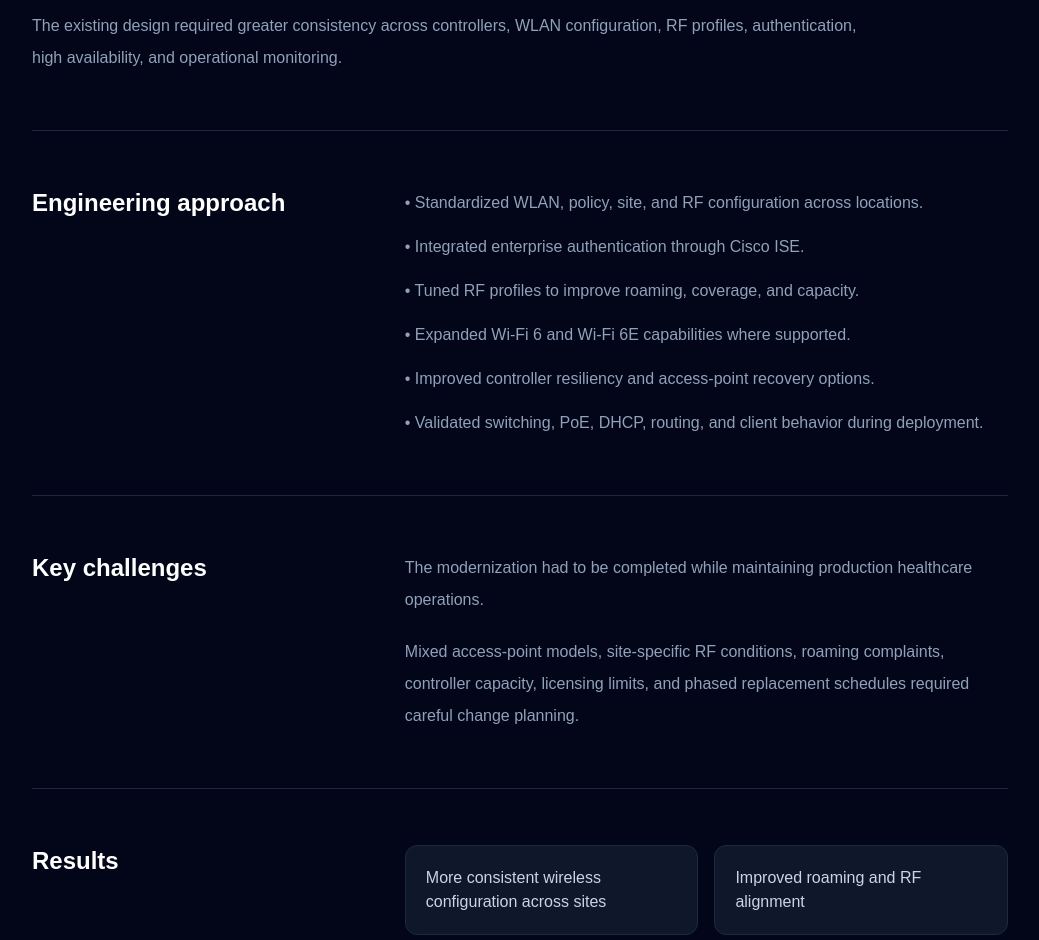
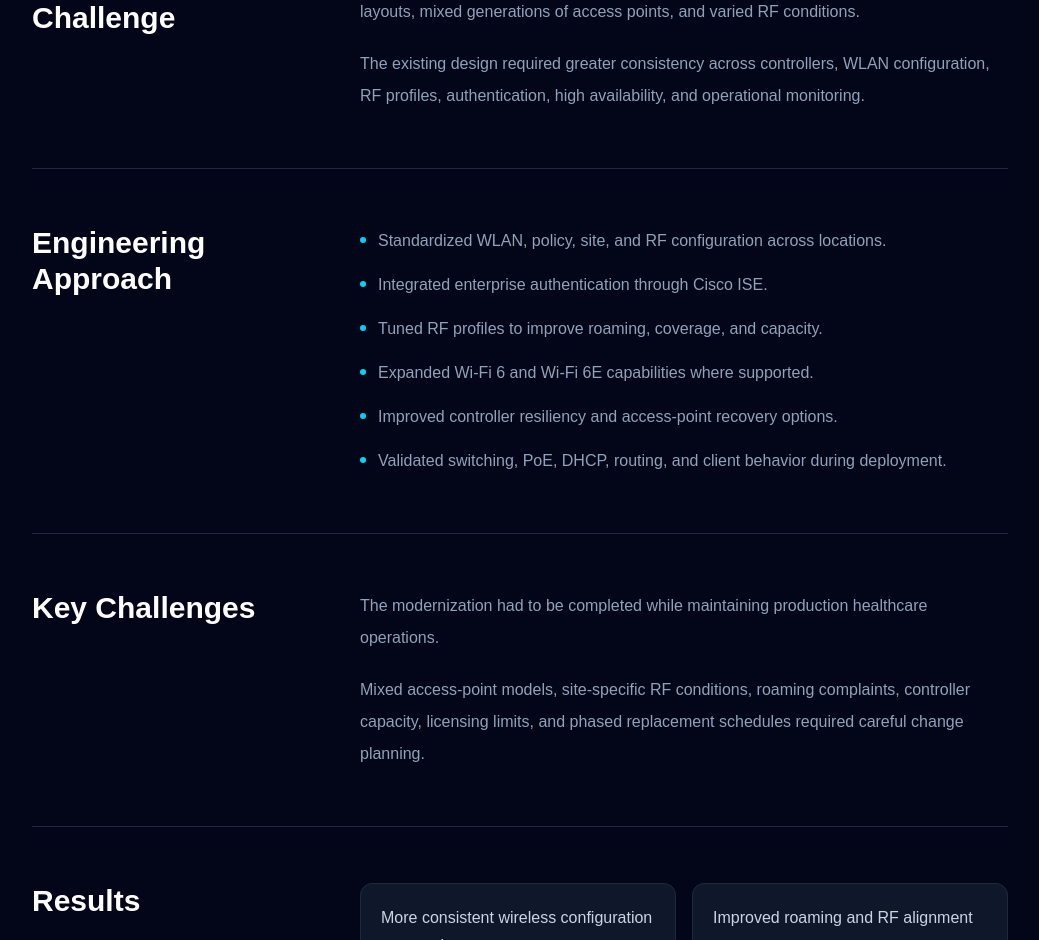
Before and after one commit to kflorez312/kflorez312.github.io, a Next.js app: page /projects/catalyst-9800 in a window 1280 px wide. Shown: the part 1860-2800 px from the top of the page, without its empty margins (120-1159 px from the left). Built offline with nearby package versions, Linux system fonts and the light colour scheme.

Commit message:
Refactor Catalyst 9800 case study sections

```diff
--- a/src/app/projects/catalyst-9800/page.tsx
+++ b/src/app/projects/catalyst-9800/page.tsx
@@ -1,7 +1,8 @@
 import Link from "next/link";
 import Navbar from "@/components/Navbar";
+import ArchitectureDiagram from "@/components/projects/WirelessArchitectureDiagram";
+import ProjectSection from "@/components/projects/ProjectSection";
 import { projects } from "@/data/projects";
-import ArchitectureDiagram from "@/components/projects/ArchitectureDiagram";
 
 export default function Catalyst9800Page() {
   const project = projects.find(
@@ -68,59 +69,57 @@ export default function Catalyst9800Page() {
           </section>
         )}
 
-        <section className="grid gap-12 border-b border-slate-800 py-14 md:grid-cols-[0.35fr_0.65fr]">
-          <ArchitectureDiagram />
-          <h2 className="text-2xl font-bold">Business challenge</h2>
+        <ArchitectureDiagram />
 
+        <ProjectSection title="Business Challenge">
           <div className="space-y-5 leading-8 text-slate-400">
             {project.challenge?.map((paragraph) => (
               <p key={paragraph}>{paragraph}</p>
             ))}
           </div>
-        </section>
+        </ProjectSection>
 
-        <section className="grid gap-12 border-b border-slate-800 py-14 md:grid-cols-[0.35fr_0.65fr]">
-          <h2 className="text-2xl font-bold">Engineering approach</h2>
-
+        <ProjectSection title="Engineering Approach">
           <ul className="space-y-3 leading-8 text-slate-400">
             {project.approach?.map((item) => (
-              <li key={item}>• {item}</li>
+              <li key={item} className="flex gap-3">
+                <span
+                  aria-hidden="true"
+                  className="mt-3 h-1.5 w-1.5 shrink-0 rounded-full bg-cyan-400"
+                />
+
+                <span>{item}</span>
+              </li>
             ))}
           </ul>
-        </section>
+        </ProjectSection>
 
-        <section className="grid gap-12 border-b border-slate-800 py-14 md:grid-cols-[0.35fr_0.65fr]">
-          <h2 className="text-2xl font-bold">Key challenges</h2>
-
+        <ProjectSection title="Key Challenges">
           <div className="space-y-5 leading-8 text-slate-400">
             {project.challenges?.map((paragraph) => (
               <p key={paragraph}>{paragraph}</p>
             ))}
           </div>
-        </section>
+        </ProjectSection>
 
-        <section className="grid gap-12 border-b border-slate-800 py-14 md:grid-cols-[0.35fr_0.65fr]">
-          <h2 className="text-2xl font-bold">Results</h2>
-
+        <ProjectSection title="Results">
           <div className="grid gap-4 sm:grid-cols-2">
             {project.results?.map((result) => (
               <div
                 key={result}
-                className="rounded-xl border border-slate-800 bg-slate-900 p-5 text-slate-300"
+                className="rounded-xl border border-slate-800 bg-slate-900 p-5 leading-7 text-slate-300"
               >
                 {result}
               </div>
             ))}
           </div>
-        </section>
+        </ProjectSection>
 
-        <section className="py-14">
-          <h2 className="text-2xl font-bold">Engineering takeaway</h2>
-
-          <p className="mt-6 max-w-4xl text-lg leading-8 text-slate-400">
+        <ProjectSection title="Engineering Takeaway">
+          <p className="max-w-4xl text-lg leading-8 text-slate-400">
             {project.takeaway}
           </p>
-        </section>
+        </ProjectSection>
       </article>
     </main>
   );
--- /dev/null
+++ b/src/components/projects/ProjectSection.tsx
@@ -0,0 +1,21 @@
+type ProjectSectionProps = {
+  title: string;
+  children: React.ReactNode;
+};
+
+export default function ProjectSection({
+  title,
+  children,
+}: ProjectSectionProps) {
+  return (
+    <section className="grid gap-12 border-b border-slate-800 py-14 md:grid-cols-[280px_1fr]">
+      <div>
+        <h2 className="sticky top-28 text-3xl font-bold text-white">
+          {title}
+        </h2>
+      </div>
+
+      <div>{children}</div>
+    </section>
+  );
+}
```
Also changed, not shown: src/components/projects/WirelessArchitectureDiagram.tsx (renamed from src/components/projects/ArchitectureDiagram.tsx).
